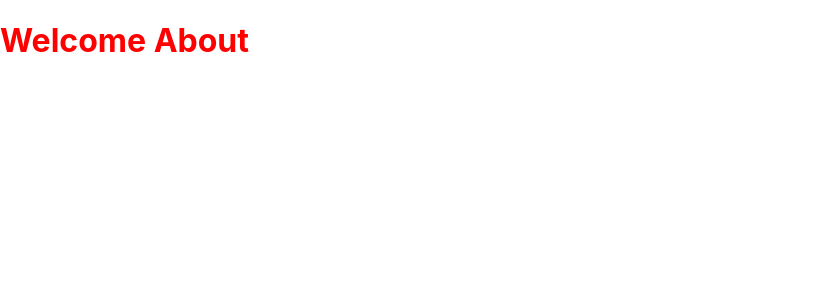
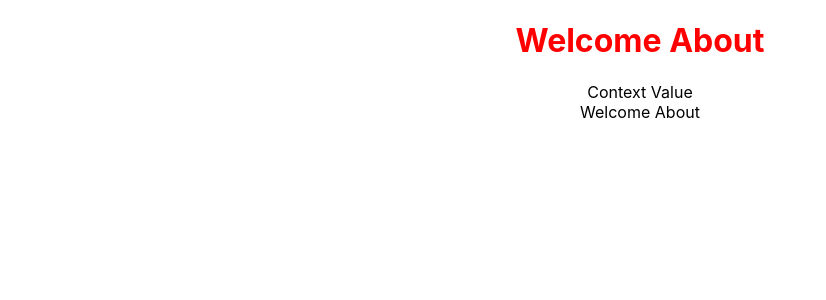
Before and after one commit to audrin12345/React-js-boiler-plate, a React (Create React App) app: page /about in a window 1280 px wide. Shown: the top 300 px of the page, without its empty margins (0-826 px from the left). Built offline with nearby package versions, Linux system fonts and the light colour scheme.

Commit message:
optimize

```diff
--- a/src/context/testcontext.ts
+++ b/src/context/context.ts
@@ -5,6 +5,6 @@ export interface contextprops{
     setTitle?:(value : string) => void
 }
 
-const testcontext = createContext<contextprops>({});
+const context = createContext<contextprops>({});
 
-export default testcontext
+export default context
--- a/src/pages/about/about.module.scss
+++ b/src/pages/about/about.module.scss
@@ -1,7 +1,8 @@
 .component{
-
+    text-align: center;
     .headline{
         color: red;
+
     }
 
 }
--- a/src/pages/about/about.tsx
+++ b/src/pages/about/about.tsx
@@ -1,5 +1,5 @@
 import { useContext } from "react";
-import testcontext from "../../context/testcontext";
+import context from "../../context/context";
 import styles from './about.module.scss';
 
 interface aboutProps{
@@ -7,14 +7,16 @@ interface aboutProps{
 }
 
 const About:React.FC<aboutProps> =({title}) =>{
-    const context = useContext(testcontext)
-    context.setTitle && context?.setTitle('test')
-    console.log(context.title)
+    const setContextValue = useContext(context)
+    setContextValue.setTitle && setContextValue?.setTitle(title)
+
     return (
         <div className={styles.component}>
             <h1 className={styles.headline}>
                 {title}
             </h1>
+            <div>Context Value</div>
+            <span>{setContextValue.title}</span>
         </div>
     );
 }
```
Also changed, not shown: src/App.tsx (+5 -4 lines).
